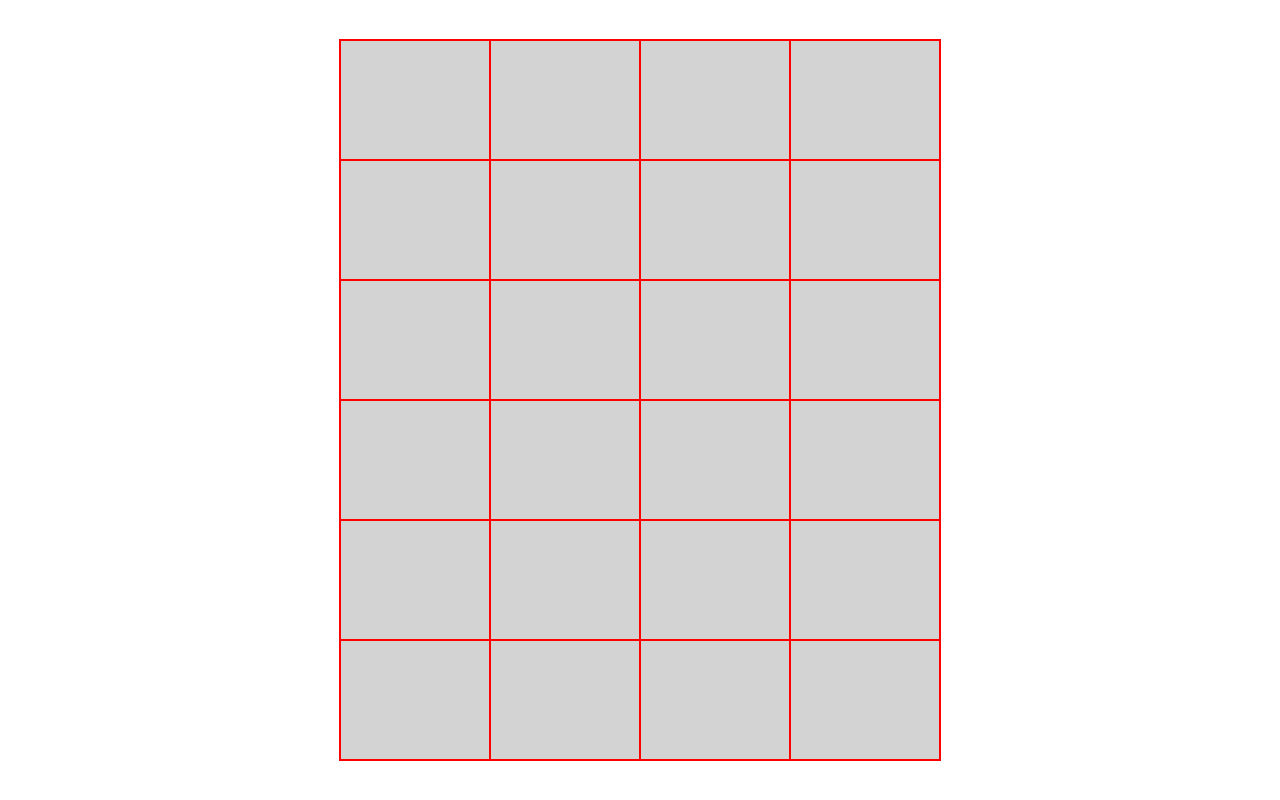
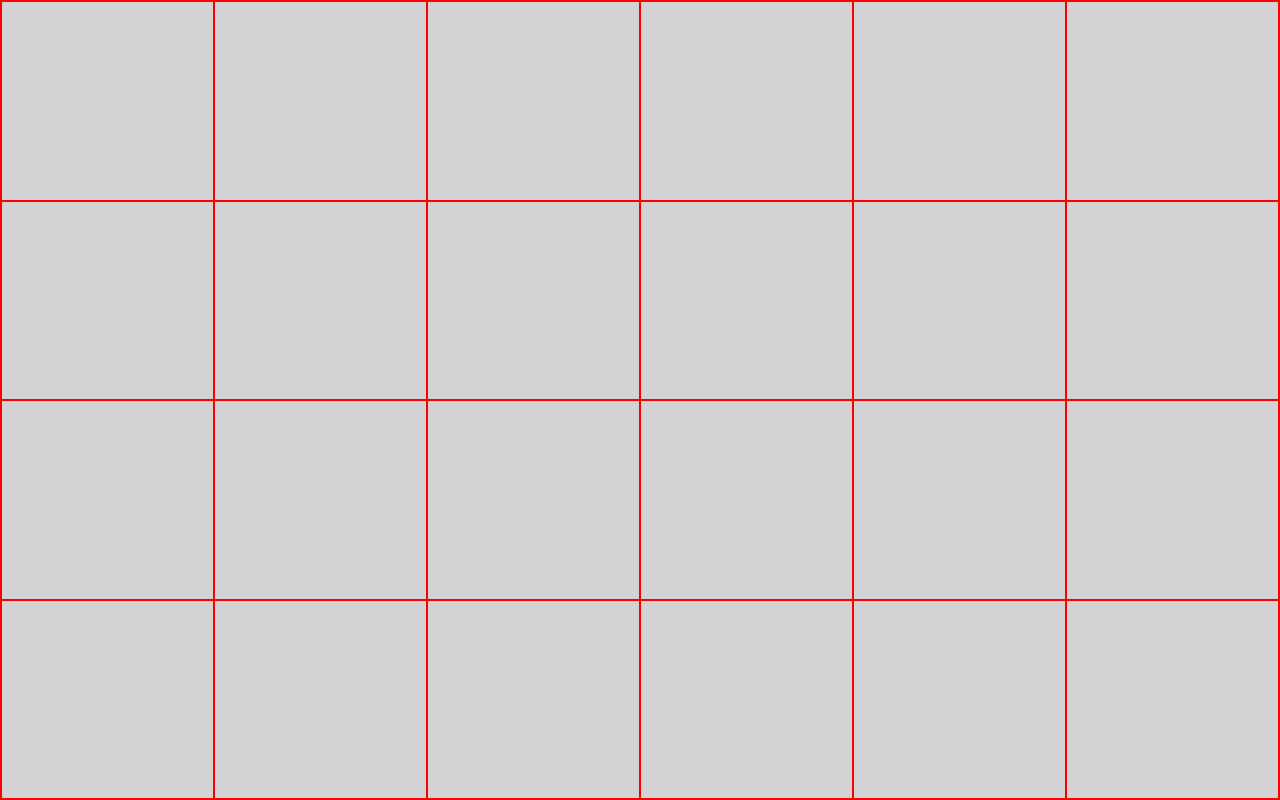
Before and after one commit to fcasibu/memory-game, a plain HTML site: page index.html in a window 1280 px wide. Drawn offline with Linux system fonts and the light colour scheme.

Commit message:
small changes

```diff
--- a/css/style.css
+++ b/css/style.css
@@ -18,8 +18,9 @@ body {
 
 .grid-container {
   display: grid;
-  grid-template-columns: repeat(4, 150px);
-  grid-auto-rows: 120px;
+  grid-template-columns: repeat(6, 1fr);
+  width: 100%;
+  height: 100vh;
   border: 1px solid red;
 }
 
@@ -28,6 +29,8 @@ body {
   display: flex;
   align-items: center;
   justify-content: center;
+  width: 100%;
+  height: 100%;
   border: 1px solid red;
   background: lightgray;
   font-size: 3rem;
```
